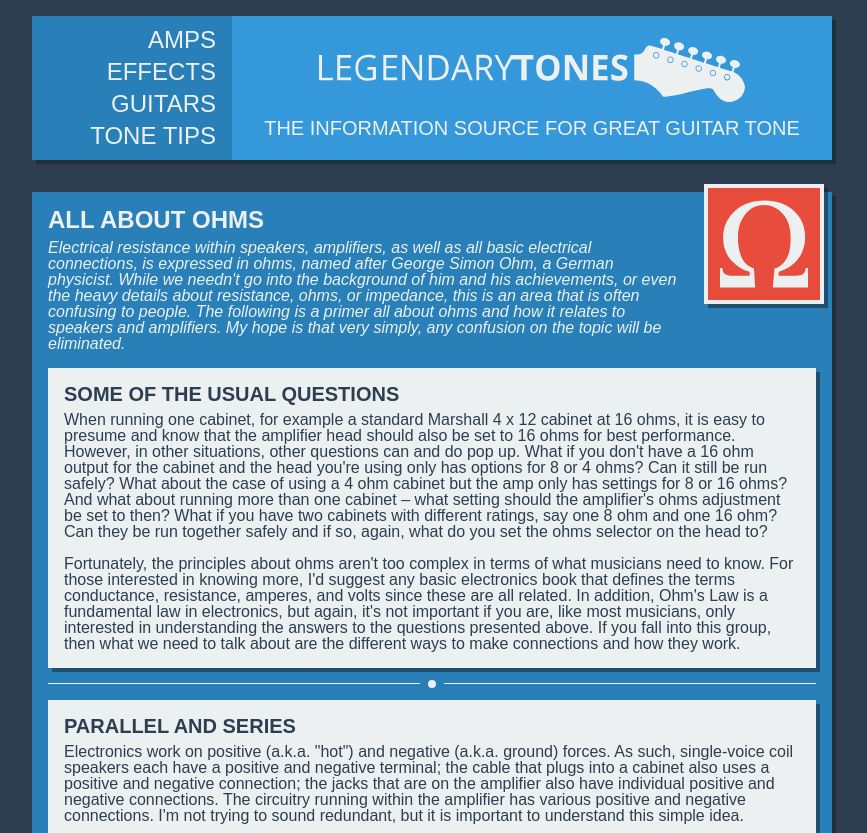
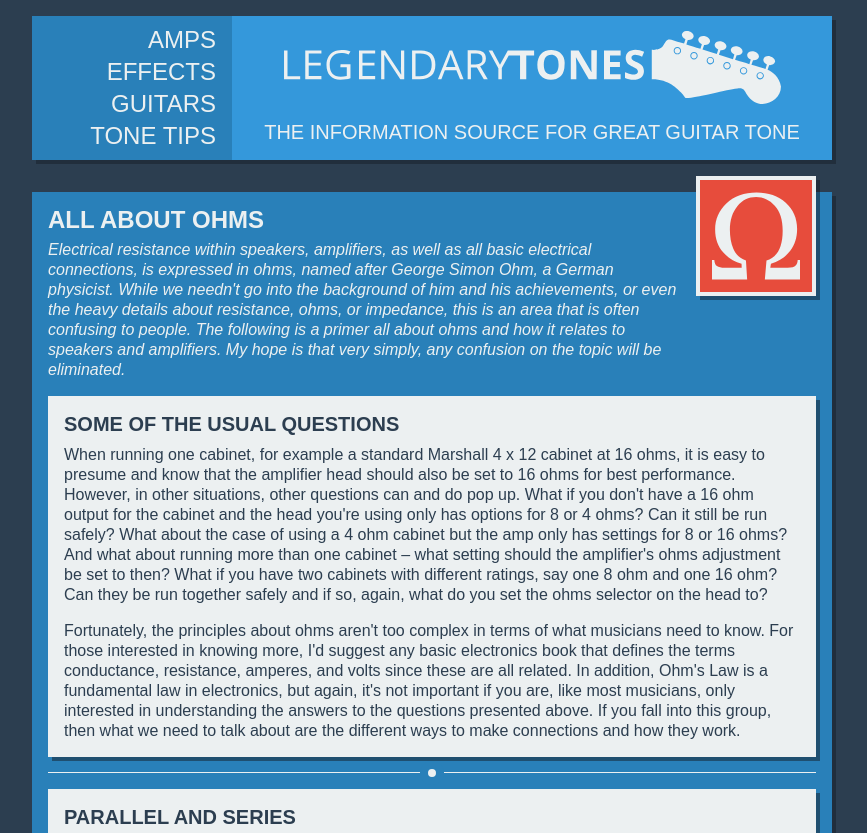
Before and after one commit to malchata/webopt-webfonts, a website: page index.html in a window 1280 px wide. Shown: the top 833 px of the page, without its empty margins (208-1075 px from the left). Drawn offline with Linux system fonts and the light colour scheme.

Commit message:
Tweaking start point.

```diff
--- a/css/styles.css
+++ b/css/styles.css
@@ -107,7 +107,7 @@ header{
 }
 
 #logo{
-	width: 75%;
+	width: 87.5%;
 	height: auto;
 	margin: 0 auto 1rem;
 	display: block;
@@ -118,6 +118,7 @@ header{
 	text-align: center;
 	color: #ecf0f1;
 	font-size: 1rem;
+	line-height: 1.25rem;
 	font-weight: 400;
 }
 
@@ -143,6 +144,7 @@ article{
 p{
 	color: #2c3e50;
 	font-size: .875rem;
+	line-height: 1.09375rem;
 	margin: 0 0 .875rem;
 }
 
@@ -160,6 +162,7 @@ p:last-child{
 	color: #2c3e50;
 	font-weight: 700;
 	font-size: 1.25rem;
+	line-height: 1.5625rem;
 	text-transform: uppercase;
 	margin: 0 0 .5rem;
 }
@@ -244,6 +247,7 @@ footer{
 
 	.tagline{
 		font-size: 1.25rem;
+		line-height: 1.5625rem;
 	}
 
 	.navItem{
@@ -263,8 +267,8 @@ footer{
 		border: .25rem solid #ecf0f1;
 		box-shadow: .25rem .25rem 0 rgba(22, 31, 40, 0.5);
 		position: absolute;
-		right: .5rem;
-		top: -.5rem;
+		right: 1rem;
+		top: -1rem;
 		background: #e74c3c;
 		display: block;
 	}
@@ -277,6 +281,7 @@ footer{
 
 	p{
 		font-size: 1rem;
+		line-height: 1.25rem;
 		margin: 0 0 1rem;
 	}
 
```
